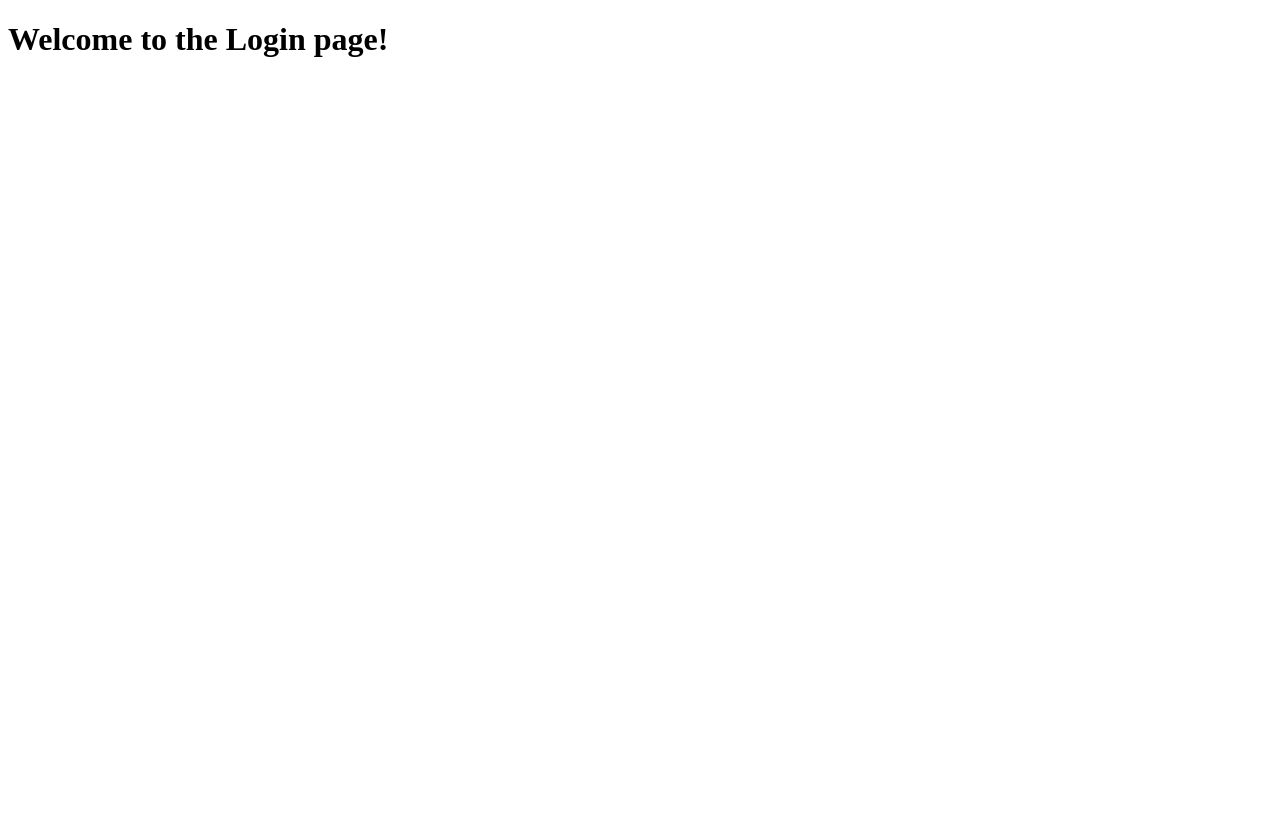
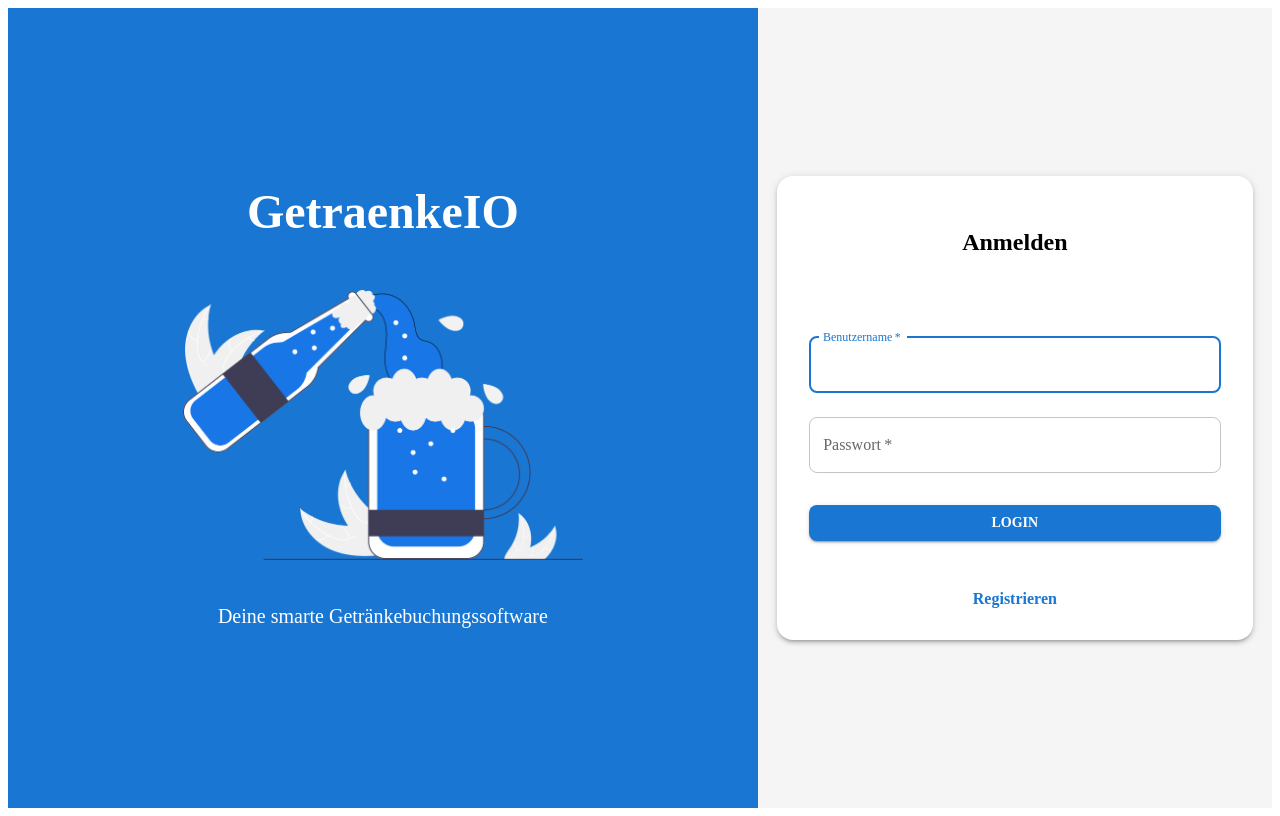
Before and after one commit to shiraayuki/BCN-2025SS-TeamBlau-GetraenkeIO, a React (Vite) app in the folder sys-src/GetraenkeIO-frontend/: page /login in a window 1280 px wide. Built offline with nearby package versions, Linux system fonts and the light colour scheme.

Commit message:
Add logo and global font. Create Login view UI.

```diff
--- a/sys-src/GetraenkeIO-frontend/package.json
+++ b/sys-src/GetraenkeIO-frontend/package.json
@@ -10,7 +10,13 @@
     "preview": "vite preview"
   },
   "dependencies": {
+    "@emotion/react": "^11.14.0",
+    "@emotion/styled": "^11.14.0",
+    "@fontsource/inter": "^5.2.5",
+    "@fontsource/jetbrains-mono": "^5.2.5",
+    "@mui/material": "^7.1.0",
     "antd": "^5.25.2",
+    "mui": "^0.0.1",
     "react": "^19.1.0",
     "react-dom": "^19.1.0",
     "react-router-dom": "^7.6.0"
--- a/sys-src/GetraenkeIO-frontend/src/App.tsx
+++ b/sys-src/GetraenkeIO-frontend/src/App.tsx
@@ -1,7 +1,7 @@
 import { BrowserRouter as Router, Routes, Route } from 'react-router-dom';
 import Home from './pages/Home';
-import Login from './pages/Login';
-import Register from './pages/Register';
+import Login from './pages/Login/Login';
+import Register from './pages/Register/Register';
 
 function App() {
   return (
--- a/sys-src/GetraenkeIO-frontend/src/main.tsx
+++ b/sys-src/GetraenkeIO-frontend/src/main.tsx
@@ -1,9 +1,11 @@
 import { StrictMode } from 'react';
 import { createRoot } from 'react-dom/client';
 import App from './App';
+import { ThemeProvider } from '@emotion/react';
+import theme from './theme';
 
 createRoot(document.getElementById('root')!).render(
-  <StrictMode>
+  <ThemeProvider theme={theme}>
     <App />
-  </StrictMode>,
+  </ThemeProvider>,
 );
--- a/sys-src/GetraenkeIO-frontend/src/pages/Login.tsx
+++ /dev/null
@@ -1,5 +0,0 @@
-const Login = () => {
-  return <h1>Welcome to the Login page!</h1>;
-};
-
-export default Login;
--- /dev/null
+++ b/sys-src/GetraenkeIO-frontend/src/pages/Login/Login.tsx
@@ -0,0 +1,24 @@
+import LoginForm from './LoginFrom';
+import LoginSidebar from './LoginSidebar';
+import { Box } from '@mui/material';
+
+const Login = () => {
+  return (
+    <Box sx={{ display: 'flex', height: '100vh' }}>
+      <LoginSidebar />
+      <Box
+        sx={{
+          flex: 1.5,
+          display: 'flex',
+          alignItems: 'center',
+          justifyContent: 'center',
+          backgroundColor: '#f5f5f5',
+        }}
+      >
+        <LoginForm />
+      </Box>
+    </Box>
+  );
+};
+
+export default Login;
--- /dev/null
+++ b/sys-src/GetraenkeIO-frontend/src/pages/Login/LoginFrom.tsx
@@ -0,0 +1,106 @@
+import { useState } from 'react';
+import { Box, Button, TextField, Typography } from '@mui/material';
+import { Link } from 'react-router-dom';
+
+const LoginForm = () => {
+  const [username, setUsername] = useState('');
+  const [password, setPassword] = useState('');
+
+  const handleLogin = () => {
+    console.log('Trying to log in');
+    // TODO: login logic
+  };
+
+  return (
+    <Box
+      sx={{
+        width: '80%',
+        height: '400px',
+        p: 4,
+        borderRadius: 4,
+        boxShadow: 3,
+        backgroundColor: 'white',
+        textAlign: 'center',
+        display: 'flex',
+        flexDirection: 'column',
+        justifyContent: 'space-between',
+      }}
+    >
+      <Box>
+        <Box
+          sx={{ height: '50px', display: 'flex', alignItems: 'flex-end', justifyContent: 'center' }}
+        >
+          <Typography
+            variant='h5'
+            sx={{
+              fontWeight: 'bold',
+              margin: 0,
+            }}
+          >
+            Anmelden
+          </Typography>
+        </Box>
+        <Box sx={{ height: '30px' }} />
+      </Box>
+
+      <Box>
+        <TextField
+          margin='normal'
+          required
+          fullWidth
+          id='username'
+          label='Benutzername'
+          name='username'
+          autoFocus
+          value={username}
+          onChange={(e) => setUsername(e.target.value)}
+          sx={{
+            '& .MuiOutlinedInput-root': { borderRadius: 2 },
+          }}
+        />
+        <TextField
+          margin='normal'
+          required
+          fullWidth
+          id='password'
+          name='password'
+          label='Passwort'
+          type='password'
+          value={password}
+          onChange={(e) => setPassword(e.target.value)}
+          sx={{
+            '& .MuiOutlinedInput-root': { borderRadius: 2 },
+          }}
+        />
+        <Button
+          fullWidth
+          variant='contained'
+          sx={{
+            mt: 3,
+            mb: 2,
+            borderRadius: 2,
+            fontWeight: 'bold',
+          }}
+          onClick={handleLogin}
+        >
+          Login
+        </Button>
+      </Box>
+
+      <Box sx={{ textAlign: 'center' }}>
+        <Link
+          to='/register'
+          style={{
+            textDecoration: 'none',
+            fontWeight: 'bold',
+            color: '#1976d2',
+          }}
+        >
+          Registrieren
+        </Link>
+      </Box>
+    </Box>
+  );
+};
+
+export default LoginForm;
--- /dev/null
+++ b/sys-src/GetraenkeIO-frontend/src/pages/Login/LoginSidebar.tsx
@@ -0,0 +1,34 @@
+import { Box, Typography } from '@mui/material';
+
+const LoginSidebar = () => {
+  return (
+    <Box
+      sx={{
+        flex: 2,
+        backgroundColor: '#1976d2',
+        color: 'white',
+        display: 'flex',
+        flexDirection: 'column',
+        justifyContent: 'center',
+        alignItems: 'center',
+        px: 4,
+        textAlign: 'center',
+      }}
+    >
+      <Typography
+        variant='h3'
+        sx={{
+          fontWeight: 'bold',
+          mb: 2,
+          marginBottom: '50px',
+        }}
+      >
+        GetraenkeIO
+      </Typography>
+      <img src='/beer.png' alt='Logo' style={{ width: '400px', marginBottom: '40px' }} />
+      <Typography variant='h6'>Deine smarte Getränkebuchungssoftware</Typography>
+    </Box>
+  );
+};
+
+export default LoginSidebar;
--- /dev/null
+++ b/sys-src/GetraenkeIO-frontend/src/theme.ts
@@ -0,0 +1,9 @@
+import { createTheme } from '@mui/material';
+
+const theme = createTheme({
+  typography: {
+    fontFamily: '"JetBrains Mono", bold',
+  },
+});
+
+export default theme;
```
Also changed, not shown: sys-src/GetraenkeIO-frontend/public/beer.png (added), sys-src/GetraenkeIO-frontend/src/pages/Register/Register.tsx (renamed from sys-src/GetraenkeIO-frontend/src/pages/Register.tsx), 1 other file (tests, documents, lock files or other folders).
